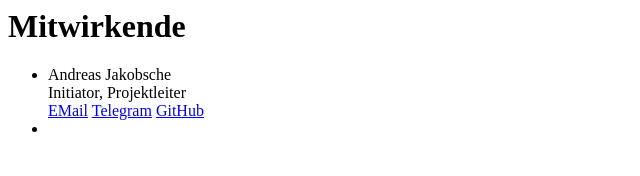
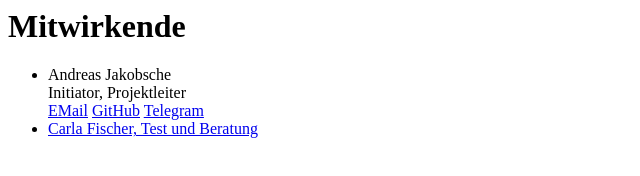
Before and after one commit to jakobsche/fpe, a plain HTML site: page help/contributors.html in a window 1280 px wide. Shown: the whole page, without its empty margins (0-640 px from the left). Drawn offline with Linux system fonts and the light colour scheme.

Commit message:
Hilfeaufruf berichtigt, Version 1.0 compiliert

```diff
--- a/help/contributors.html
+++ b/help/contributors.html
@@ -8,9 +8,9 @@
       <li>Andreas Jakobsche<br>
         Initiator, Projektleiter<br>
         <a href="mailto:messages@jakobsche.de" target="_blank">EMail</a>
-        <a href="https://github.com/jakobsche" target="_blank">Telegram</a>
-        <a href="https://t.me/jakobsche" target="_blank">GitHub</a></li>
-      <li></li>
+        <a href="https://github.com/jakobsche" target="_blank">GitHub</a>
+        <a href="https://t.me/jakobsche" target="_blank">Telegram</a></li>
+      <li><a href="https://carlafischer.de" target="_blank">Carla Fischer, Test und Beratung</a></li>
     </ul>
   </body>
 </html>
```
Also changed, not shown: 12 other files.
